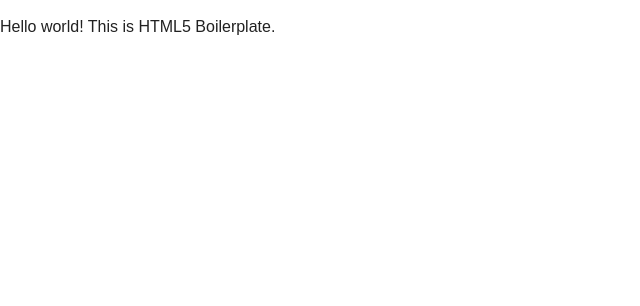
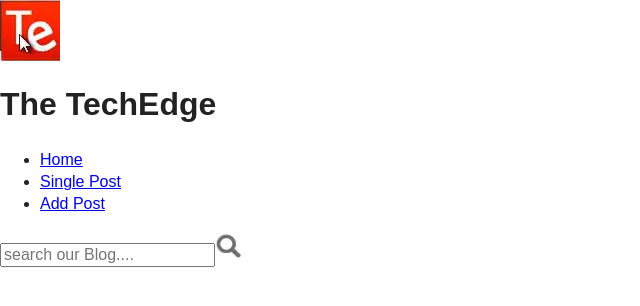
Before and after one commit to EhabAbdelwahhab/Techedge, a plain HTML site: page index.html in a window 1280 px wide. Shown: the whole page, without its empty margins (0-640 px from the left). Drawn offline with Linux system fonts and the light colour scheme.

Commit message:
made to search buttom

```diff
--- a/index.html
+++ b/index.html
@@ -18,8 +18,30 @@
     </head>
     <body>
 
-        <p>Hello world! This is HTML5 Boilerplate.</p>
+   <header id="main-header">
+        <div class="container">
+        <div id="branding">
+        <img src="img/logo.PNG" alt="The TechEdge">
+        <h1> The TechEdge </h1>
+        </div><!--branding-->
 
+                <nav id="maim-nav">
+             <ul>
+                <li><a href="index.html">Home</a></li>
+                <li><a href="singlepost.html">Single Post</a></li>
+                <li><a href="add-post.html">Add Post</a></li>
+             </ul>
+        </nav>
+        </div><!--container-->
+   </header>
+     <aside id="sidebar">
+             <div class="search">
+             <form>
+             <input type="search" placeholder="search our Blog...."><input type="image" src="img/search.png" alt="search">
+             </form>
+             </div><!-- search -->
+             <div class="clearfix"></div>
+     </aside>
 
     </body>
 </html>
```
Also changed, not shown: img/logo.PNG (added), img/mobile.PNG (added), img/search.PNG (added).
